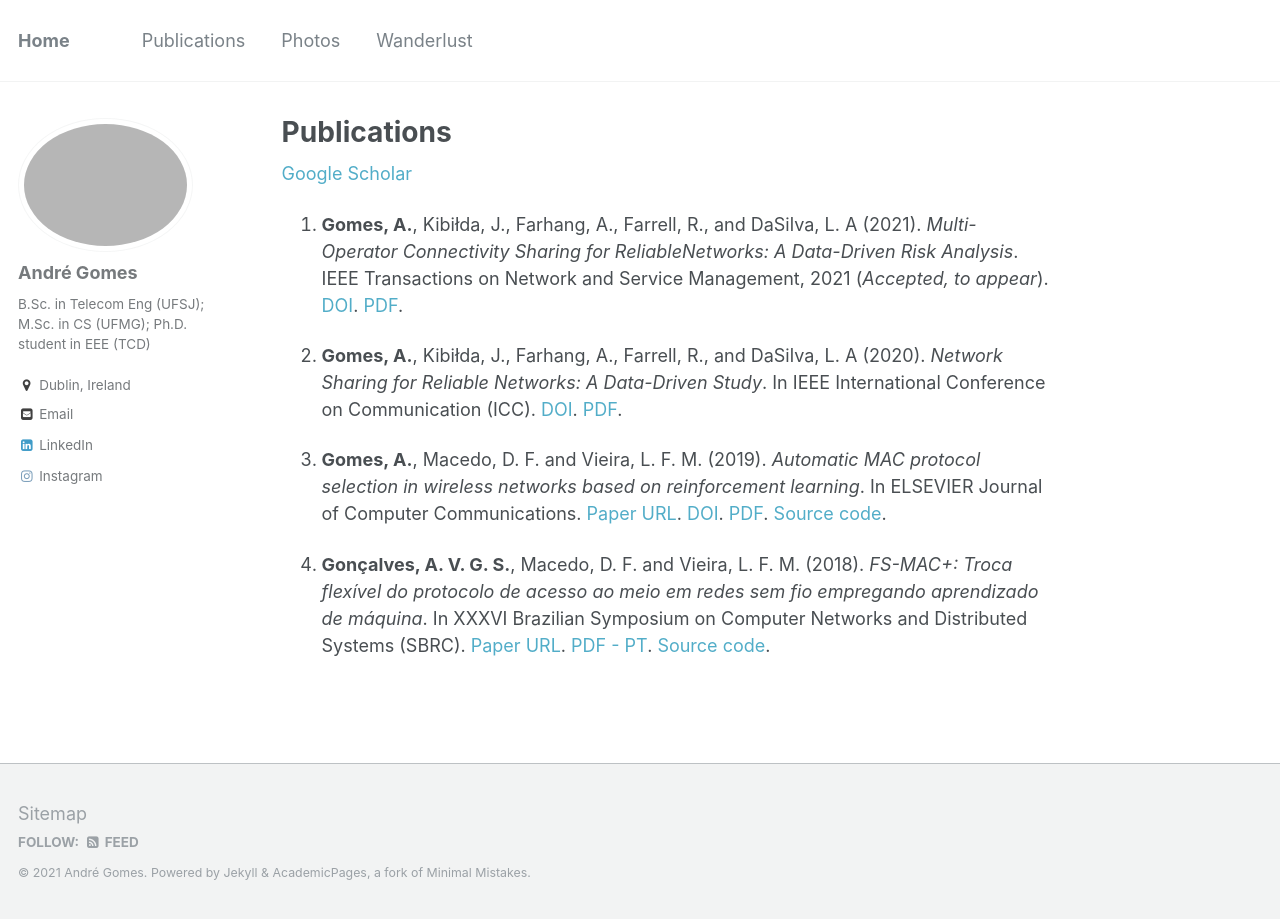
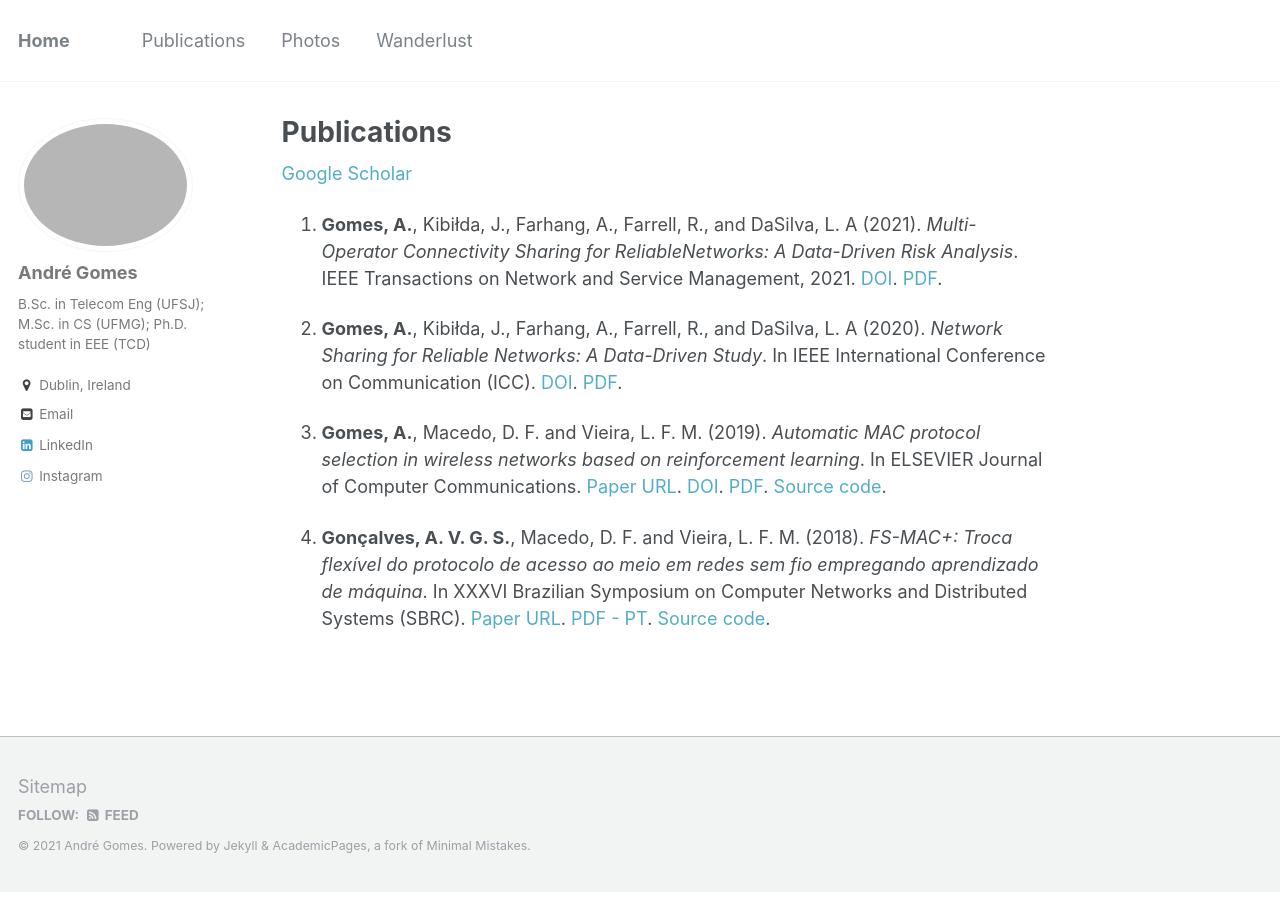
Before and after one commit to avgsg/avgsg.github.io, a Jekyll site: the page built from _pages/publications.md, in a window 1280 px wide. Built offline with Jekyll 4.4.1, drawn with Linux system fonts in a browser that asks for light colours.

```diff
--- a/_pages/publications.md
+++ b/_pages/publications.md
@@ -6,7 +6,7 @@
 
 [Google Scholar](https://scholar.google.com/citations?hl=en&user=ZwxeyZMAAAAJ)
 
-1. **Gomes, A.**, Kibiłda, J., Farhang, A., Farrell, R., and DaSilva, L. A (2021). _Multi-Operator Connectivity Sharing for ReliableNetworks: A Data-Driven Risk Analysis_.  IEEE Transactions on Network and Service Management, 2021 (_Accepted, to appear_). [DOI](https://doi.org/10.1109/TNSM.2021.3073841). [PDF](../files/papers/ieee-tnsm-si-2021.pdf).
+1. **Gomes, A.**, Kibiłda, J., Farhang, A., Farrell, R., and DaSilva, L. A (2021). _Multi-Operator Connectivity Sharing for ReliableNetworks: A Data-Driven Risk Analysis_.  IEEE Transactions on Network and Service Management, 2021. [DOI](https://doi.org/10.1109/TNSM.2021.3073841). [PDF](../files/papers/ieee-tnsm-si-2021.pdf).
 
 2. **Gomes, A.**, Kibiłda, J., Farhang, A., Farrell, R., and DaSilva, L. A (2020). _Network Sharing for Reliable Networks: A Data-Driven Study_. In IEEE International Conference on Communication (ICC). [DOI](https://doi.org/10.1109/ICC40277.2020.9148763). [PDF](../files/papers/icc-2020-net-sharing.pdf).
 
```
